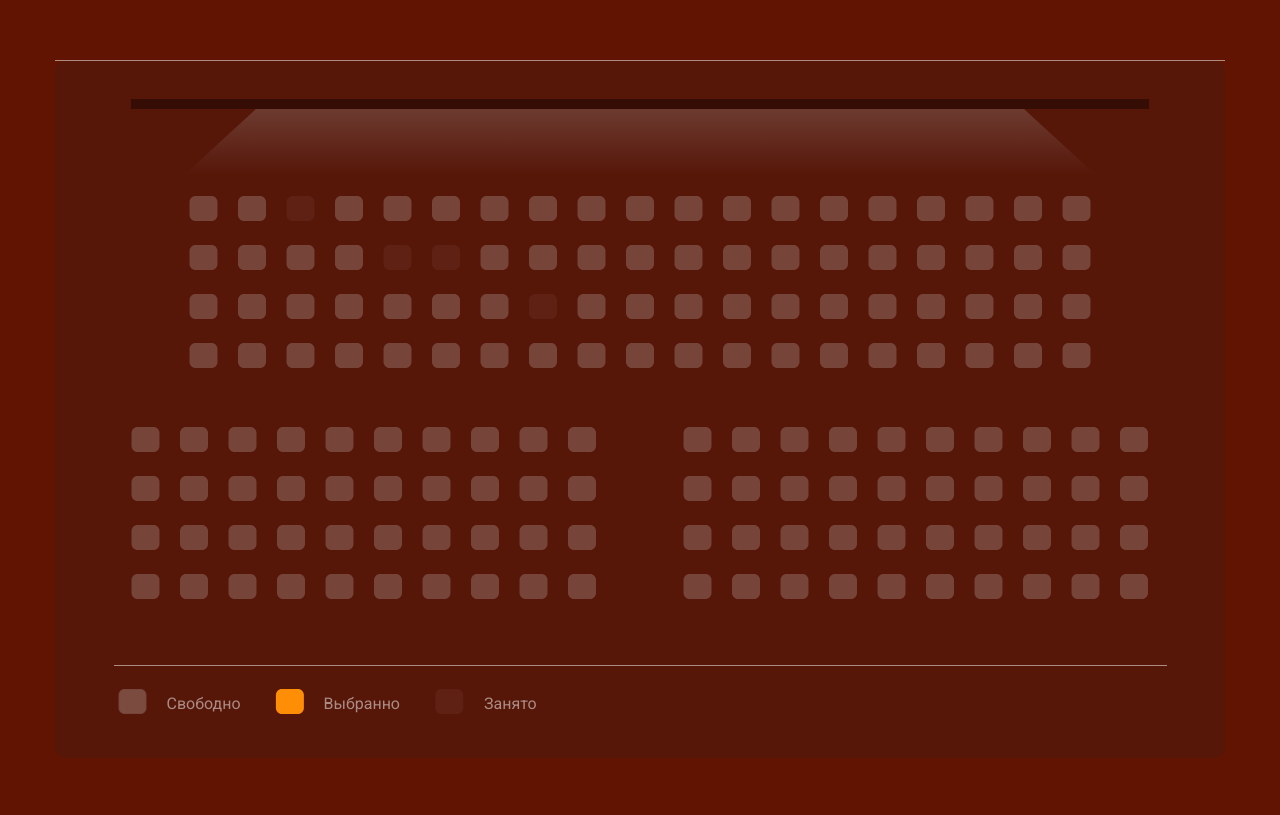
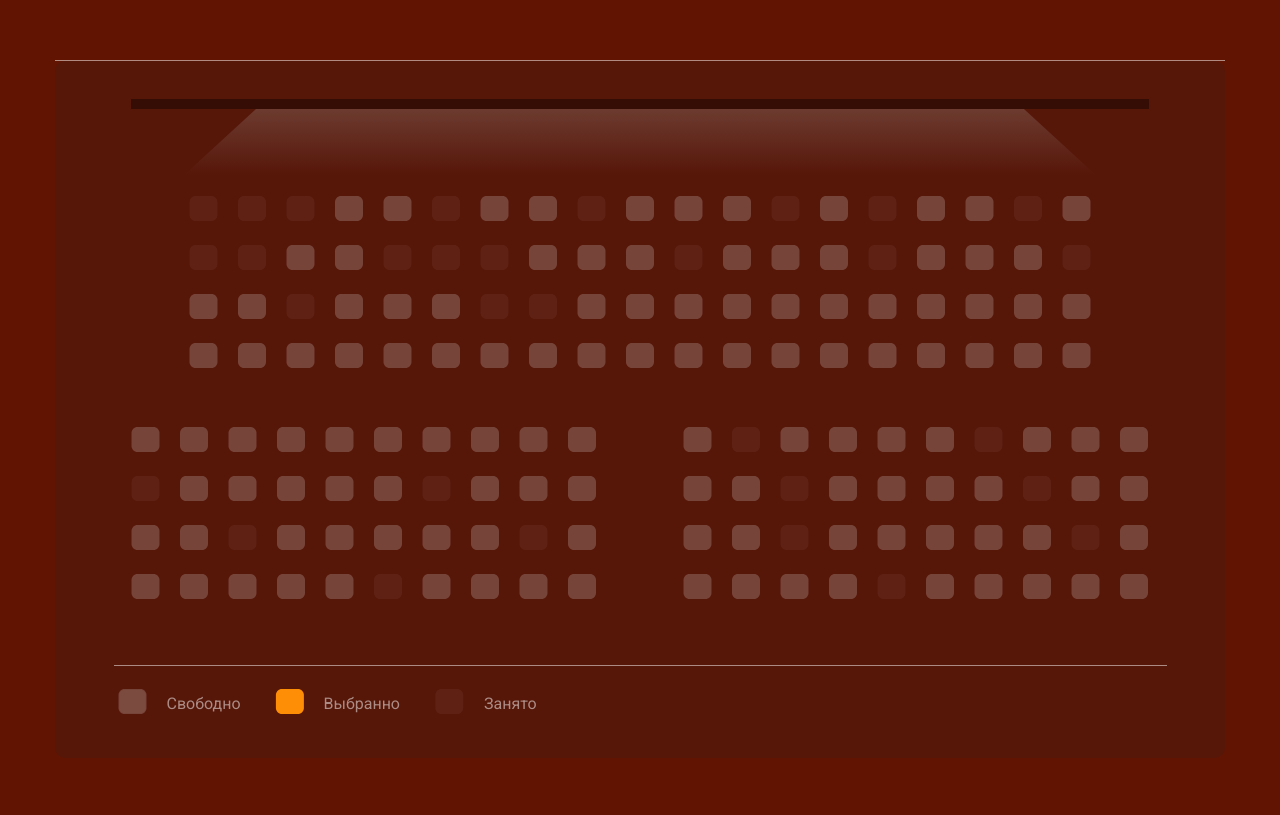
Before and after one commit to mikanyao/cinema-project, a plain HTML site: page index.html in a window 1280 px wide. Shown: the part 761-1576 px from the top of the page. Drawn offline with nearby package versions, Linux system fonts and the light colour scheme; some packages are replaced by stand-ins of ours; a script that the page names is missing.

Commit message:
Add files via upload

```diff
--- a/index.html
+++ b/index.html
@@ -140,10 +140,10 @@
         <svg class="scheme-svg"  viewBox="0 0 1170 600" fill="none" xmlns="http://www.w3.org/2000/svg">
           <path class="light" d="M128 115L201.04 48H968.96L1042 115H128Z" fill="url(#paint0_linear_13_374)" />
           <line x1="76" y1="43" x2="1094" y2="43" stroke="black" stroke-opacity="0.39" stroke-width="10" />
-          <path
+          <path class="booked"
             d="M140.5 135C137.186 135 134.5 137.686 134.5 141V154C134.5 157.314 137.186 160 140.5 160H156.5C159.814 160 162.5 157.314 162.5 154V141C162.5 137.686 159.814 135 156.5 135H140.5Z"
              />
-          <path
+          <path class="booked"
             d="M189 135C185.686 135 183 137.686 183 141V154C183 157.314 185.686 160 189 160H205C208.314 160 211 157.314 211 154V141C211 137.686 208.314 135 205 135H189Z"
              />
           <path class="booked"
@@ -155,7 +155,7 @@
           <path
             d="M334.5 135C331.186 135 328.5 137.686 328.5 141V154C328.5 157.314 331.186 160 334.5 160H350.5C353.814 160 356.5 157.314 356.5 154V141C356.5 137.686 353.814 135 350.5 135H334.5Z"
              />
-          <path
+          <path class="booked"
             d="M383 135C379.686 135 377 137.686 377 141V154C377 157.314 379.686 160 383 160H399C402.314 160 405 157.314 405 154V141C405 137.686 402.314 135 399 135H383Z"
              />
           <path
@@ -164,7 +164,7 @@
           <path
             d="M480 135C476.686 135 474 137.686 474 141V154C474 157.314 476.686 160 480 160H496C499.314 160 502 157.314 502 154V141C502 137.686 499.314 135 496 135H480Z"
              />
-          <path
+          <path class="booked"
             d="M528.5 135C525.186 135 522.5 137.686 522.5 141V154C522.5 157.314 525.186 160 528.5 160H544.5C547.814 160 550.5 157.314 550.5 154V141C550.5 137.686 547.814 135 544.5 135H528.5Z"
              />
           <path
@@ -176,13 +176,13 @@
           <path
             d="M674 135C670.686 135 668 137.686 668 141V154C668 157.314 670.686 160 674 160H690C693.314 160 696 157.314 696 154V141C696 137.686 693.314 135 690 135H674Z"
              />
-          <path
+          <path class="booked"
             d="M722.5 135C719.186 135 716.5 137.686 716.5 141V154C716.5 157.314 719.186 160 722.5 160H738.5C741.814 160 744.5 157.314 744.5 154V141C744.5 137.686 741.814 135 738.5 135H722.5Z"
              />
           <path
             d="M771 135C767.686 135 765 137.686 765 141V154C765 157.314 767.686 160 771 160H787C790.314 160 793 157.314 793 154V141C793 137.686 790.314 135 787 135H771Z"
              />
-          <path
+          <path class="booked"
             d="M819.5 135C816.186 135 813.5 137.686 813.5 141V154C813.5 157.314 816.186 160 819.5 160H835.5C838.814 160 841.5 157.314 841.5 154V141C841.5 137.686 838.814 135 835.5 135H819.5Z"
              />
           <path
@@ -191,16 +191,16 @@
           <path
             d="M916.5 135C913.186 135 910.5 137.686 910.5 141V154C910.5 157.314 913.186 160 916.5 160H932.5C935.814 160 938.5 157.314 938.5 154V141C938.5 137.686 935.814 135 932.5 135H916.5Z"
              />
-          <path
+          <path class="booked"
             d="M965 135C961.686 135 959 137.686 959 141V154C959 157.314 961.686 160 965 160H981C984.314 160 987 157.314 987 154V141C987 137.686 984.314 135 981 135H965Z"
              />
           <path
             d="M1013.5 135C1010.19 135 1007.5 137.686 1007.5 141V154C1007.5 157.314 1010.19 160 1013.5 160H1029.5C1032.81 160 1035.5 157.314 1035.5 154V141C1035.5 137.686 1032.81 135 1029.5 135H1013.5Z"
              />
-          <path
+          <path class="booked"
             d="M140.5 184C137.186 184 134.5 186.686 134.5 190V203C134.5 206.314 137.186 209 140.5 209H156.5C159.814 209 162.5 206.314 162.5 203V190C162.5 186.686 159.814 184 156.5 184H140.5Z"
              />
-          <path
+          <path class="booked"
             d="M189 184C185.686 184 183 186.686 183 190V203C183 206.314 185.686 209 189 209H205C208.314 209 211 206.314 211 203V190C211 186.686 208.314 184 205 184H189Z"
              />
           <path
@@ -215,7 +215,7 @@
           <path class="booked"
             d="M383 184C379.686 184 377 186.686 377 190V203C377 206.314 379.686 209 383 209H399C402.314 209 405 206.314 405 203V190C405 186.686 402.314 184 399 184H383Z"
              />
-          <path
+          <path class="booked"
             d="M431.5 184C428.186 184 425.5 186.686 425.5 190V203C425.5 206.314 428.186 209 431.5 209H447.5C450.814 209 453.5 206.314 453.5 203V190C453.5 186.686 450.814 184 447.5 184H431.5Z"
              />
           <path
@@ -227,7 +227,7 @@
           <path
             d="M577 184C573.686 184 571 186.686 571 190V203C571 206.314 573.686 209 577 209H593C596.314 209 599 206.314 599 203V190C599 186.686 596.314 184 593 184H577Z"
              />
-          <path
+          <path class="booked"
             d="M625.5 184C622.186 184 619.5 186.686 619.5 190V203C619.5 206.314 622.186 209 625.5 209H641.5C644.814 209 647.5 206.314 647.5 203V190C647.5 186.686 644.814 184 641.5 184H625.5Z"
              />
           <path
@@ -239,7 +239,7 @@
           <path
             d="M771 184C767.686 184 765 186.686 765 190V203C765 206.314 767.686 209 771 209H787C790.314 209 793 206.314 793 203V190C793 186.686 790.314 184 787 184H771Z"
              />
-          <path
+          <path class="booked"
             d="M819.5 184C816.186 184 813.5 186.686 813.5 190V203C813.5 206.314 816.186 209 819.5 209H835.5C838.814 209 841.5 206.314 841.5 203V190C841.5 186.686 838.814 184 835.5 184H819.5Z"
              />
           <path
@@ -251,7 +251,7 @@
           <path
             d="M965 184C961.686 184 959 186.686 959 190V203C959 206.314 961.686 209 965 209H981C984.314 209 987 206.314 987 203V190C987 186.686 984.314 184 981 184H965Z"
              />
-          <path
+          <path class="booked"
             d="M1013.5 184C1010.19 184 1007.5 186.686 1007.5 190V203C1007.5 206.314 1010.19 209 1013.5 209H1029.5C1032.81 209 1035.5 206.314 1035.5 203V190C1035.5 186.686 1032.81 184 1029.5 184H1013.5Z"
              />
           <path
@@ -260,7 +260,7 @@
           <path
             d="M189 233C185.686 233 183 235.686 183 239V252C183 255.314 185.686 258 189 258H205C208.314 258 211 255.314 211 252V239C211 235.686 208.314 233 205 233H189Z"
              />
-          <path
+          <path class="booked"
             d="M237.5 233C234.186 233 231.5 235.686 231.5 239V252C231.5 255.314 234.186 258 237.5 258H253.5C256.814 258 259.5 255.314 259.5 252V239C259.5 235.686 256.814 233 253.5 233H237.5Z"
              />
           <path
@@ -272,7 +272,7 @@
           <path
             d="M383 233C379.686 233 377 235.686 377 239V252C377 255.314 379.686 258 383 258H399C402.314 258 405 255.314 405 252V239C405 235.686 402.314 233 399 233H383Z"
              />
-          <path
+          <path class="booked"
             d="M431.5 233C428.186 233 425.5 235.686 425.5 239V252C425.5 255.314 428.186 258 431.5 258H447.5C450.814 258 453.5 255.314 453.5 252V239C453.5 235.686 450.814 233 447.5 233H431.5Z"
              />
           <path class="booked"
@@ -398,7 +398,7 @@
           <path
             d="M519 366C515.686 366 513 368.686 513 372V385C513 388.314 515.686 391 519 391H535C538.314 391 541 388.314 541 385V372C541 368.686 538.314 366 535 366H519Z"
              />
-          <path
+          <path class="booked"
             d="M82.5 415C79.1863 415 76.5 417.686 76.5 421V434C76.5 437.314 79.1863 440 82.5 440H98.5C101.814 440 104.5 437.314 104.5 434V421C104.5 417.686 101.814 415 98.5 415H82.5Z"
              />
           <path
@@ -416,7 +416,7 @@
           <path
             d="M325 415C321.686 415 319 417.686 319 421V434C319 437.314 321.686 440 325 440H341C344.314 440 347 437.314 347 434V421C347 417.686 344.314 415 341 415H325Z"
              />
-          <path
+          <path class="booked"
             d="M373.5 415C370.186 415 367.5 417.686 367.5 421V434C367.5 437.314 370.186 440 373.5 440H389.5C392.814 440 395.5 437.314 395.5 434V421C395.5 417.686 392.814 415 389.5 415H373.5Z"
              />
           <path
@@ -434,7 +434,7 @@
           <path
             d="M131 464C127.686 464 125 466.686 125 470V483C125 486.314 127.686 489 131 489H147C150.314 489 153 486.314 153 483V470C153 466.686 150.314 464 147 464H131Z"
              />
-          <path
+          <path class="booked"
             d="M179.5 464C176.186 464 173.5 466.686 173.5 470V483C173.5 486.314 176.186 489 179.5 489H195.5C198.814 489 201.5 486.314 201.5 483V470C201.5 466.686 198.814 464 195.5 464H179.5Z"
              />
           <path
@@ -452,7 +452,7 @@
           <path
             d="M422 464C418.686 464 416 466.686 416 470V483C416 486.314 418.686 489 422 489H438C441.314 489 444 486.314 444 483V470C444 466.686 441.314 464 438 464H422Z"
              />
-          <path
+          <path class="booked"
             d="M470.5 464C467.186 464 464.5 466.686 464.5 470V483C464.5 486.314 467.186 489 470.5 489H486.5C489.814 489 492.5 486.314 492.5 483V470C492.5 466.686 489.814 464 486.5 464H470.5Z"
              />
           <path
@@ -473,7 +473,7 @@
           <path
             d="M276.5 513C273.186 513 270.5 515.686 270.5 519V532C270.5 535.314 273.186 538 276.5 538H292.5C295.814 538 298.5 535.314 298.5 532V519C298.5 515.686 295.814 513 292.5 513H276.5Z"
              />
-          <path
+          <path class="booked"
             d="M325 513C321.686 513 319 515.686 319 519V532C319 535.314 321.686 538 325 538H341C344.314 538 347 535.314 347 532V519C347 515.686 344.314 513 341 513H325Z"
              />
           <path
@@ -491,7 +491,7 @@
           <path
             d="M634.5 366C631.186 366 628.5 368.686 628.5 372V385C628.5 388.314 631.186 391 634.5 391H650.5C653.814 391 656.5 388.314 656.5 385V372C656.5 368.686 653.814 366 650.5 366H634.5Z"
              />
-          <path
+          <path class="booked"
             d="M683 366C679.686 366 677 368.686 677 372V385C677 388.314 679.686 391 683 391H699C702.314 391 705 388.314 705 385V372C705 368.686 702.314 366 699 366H683Z"
              />
           <path
@@ -506,7 +506,7 @@
           <path
             d="M877 366C873.686 366 871 368.686 871 372V385C871 388.314 873.686 391 877 391H893C896.314 391 899 388.314 899 385V372C899 368.686 896.314 366 893 366H877Z"
              />
-          <path
+          <path class="booked"
             d="M925.5 366C922.186 366 919.5 368.686 919.5 372V385C919.5 388.314 922.186 391 925.5 391H941.5C944.814 391 947.5 388.314 947.5 385V372C947.5 368.686 944.814 366 941.5 366H925.5Z"
              />
           <path
@@ -524,7 +524,7 @@
           <path
             d="M683 415C679.686 415 677 417.686 677 421V434C677 437.314 679.686 440 683 440H699C702.314 440 705 437.314 705 434V421C705 417.686 702.314 415 699 415H683Z"
              />
-          <path
+          <path class="booked"
             d="M731.5 415C728.186 415 725.5 417.686 725.5 421V434C725.5 437.314 728.186 440 731.5 440H747.5C750.814 440 753.5 437.314 753.5 434V421C753.5 417.686 750.814 415 747.5 415H731.5Z"
              />
           <path
@@ -539,7 +539,7 @@
           <path
             d="M925.5 415C922.186 415 919.5 417.686 919.5 421V434C919.5 437.314 922.186 440 925.5 440H941.5C944.814 440 947.5 437.314 947.5 434V421C947.5 417.686 944.814 415 941.5 415H925.5Z"
              />
-          <path
+          <path class="booked"
             d="M974 415C970.686 415 968 417.686 968 421V434C968 437.314 970.686 440 974 440H990C993.314 440 996 437.314 996 434V421C996 417.686 993.314 415 990 415H974Z"
              />
           <path
@@ -554,7 +554,7 @@
           <path
             d="M683 464C679.686 464 677 466.686 677 470V483C677 486.314 679.686 489 683 489H699C702.314 489 705 486.314 705 483V470C705 466.686 702.314 464 699 464H683Z"
              />
-          <path
+          <path class="booked"
             d="M731.5 464C728.186 464 725.5 466.686 725.5 470V483C725.5 486.314 728.186 489 731.5 489H747.5C750.814 489 753.5 486.314 753.5 483V470C753.5 466.686 750.814 464 747.5 464H731.5Z"
              />
           <path
@@ -572,7 +572,7 @@
           <path
             d="M974 464C970.686 464 968 466.686 968 470V483C968 486.314 970.686 489 974 489H990C993.314 489 996 486.314 996 483V470C996 466.686 993.314 464 990 464H974Z"
              />
-          <path
+          <path class="booked"
             d="M1022.5 464C1019.19 464 1016.5 466.686 1016.5 470V483C1016.5 486.314 1019.19 489 1022.5 489H1038.5C1041.81 489 1044.5 486.314 1044.5 483V470C1044.5 466.686 1041.81 464 1038.5 464H1022.5Z"
              />
           <path
@@ -590,7 +590,7 @@
           <path
             d="M780 513C776.686 513 774 515.686 774 519V532C774 535.314 776.686 538 780 538H796C799.314 538 802 535.314 802 532V519C802 515.686 799.314 513 796 513H780Z"
              />
-          <path
+          <path class="booked"
             d="M828.5 513C825.186 513 822.5 515.686 822.5 519V532C822.5 535.314 825.186 538 828.5 538H844.5C847.814 538 850.5 535.314 850.5 532V519C850.5 515.686 847.814 513 844.5 513H828.5Z"
              />
           <path
```
